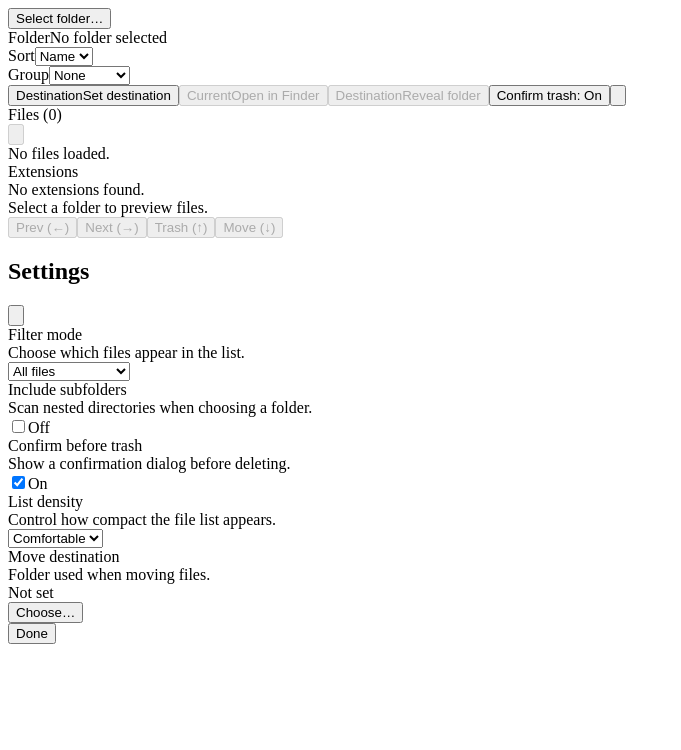
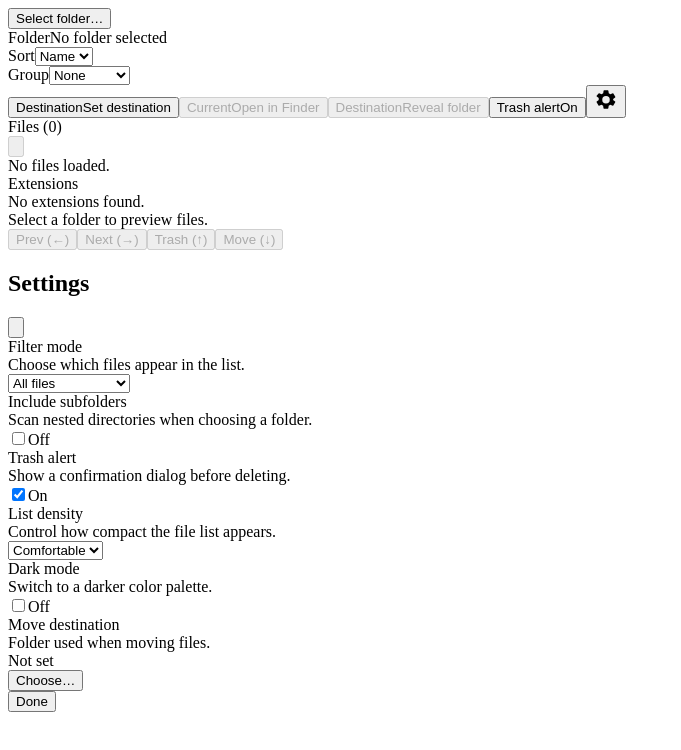
Before and after one commit to totondruppusu/tidy-app, a React (Vite) app: page / in a window 1280 px wide. Both pictures are taken after a click on the button 617 px from the left and 95 px from the top of the page. Shown: the top 750 px of the page, without its empty margins (0-681 px from the left). Built offline with nearby package versions, Linux system fonts and the light colour scheme; the HTML template or start-up script is replaced by a standard one.

Commit message:
beta v0.30

```diff
--- a/src/App.tsx
+++ b/src/App.tsx
@@ -7,6 +7,7 @@ type FilterMode = "all" | "images" | "videos" | "images_videos";
 type SortMode = "name" | "size" | "date";
 type DensityMode = "comfortable" | "compact";
 type GroupMode = "none" | "type" | "extension";
+type ThemeMode = "light" | "dark";
 
 type FileEntry = {
   id: string;
@@ -113,6 +114,20 @@ const extractFolder = (path: string) => {
   return match ? match[1] : path;
 };
 
+const getInitialTheme = (): ThemeMode => {
+  if (typeof window === "undefined") {
+    return "light";
+  }
+  const stored = window.localStorage.getItem("tidy-theme");
+  if (stored === "light" || stored === "dark") {
+    return stored;
+  }
+  if (window.matchMedia?.("(prefers-color-scheme: dark)").matches) {
+    return "dark";
+  }
+  return "light";
+};
+
 export default function App() {
   const [files, setFiles] = useState<FileEntry[]>([]);
   const [currentIndex, setCurrentIndex] = useState(0);
@@ -130,9 +145,15 @@ export default function App() {
   const [scanProgress, setScanProgress] = useState<ScanProgress | null>(null);
   const [renderCount, setRenderCount] = useState(0);
   const [isSettingsOpen, setIsSettingsOpen] = useState(false);
+  const [theme, setTheme] = useState<ThemeMode>(getInitialTheme);
   const activeScanId = useRef<string | null>(null);
   const listItemRefs = useRef<Map<string, HTMLButtonElement | null>>(new Map());
   const previousExtensionsRef = useRef<string[]>([]);
+
+  useEffect(() => {
+    document.documentElement.dataset.theme = theme;
+    window.localStorage.setItem("tidy-theme", theme);
+  }, [theme]);
 
   const updateStatus = useCallback((message: string) => {
     setStatus(message);
@@ -660,12 +681,13 @@ export default function App() {
           </button>
           <button
             type="button"
-            className={`pill-toggle ${confirmTrash ? "on" : "off"}`}
+            className={`pill-button pill-toggle${confirmTrash ? "" : " is-warning"}`}
             onClick={() => setConfirmTrash((prev) => !prev)}
             aria-pressed={confirmTrash}
             disabled={isLoading}
           >
-            {confirmTrash ? "Confirm trash: On" : "Confirm trash: Off"}
+            <span className="pill-label">Trash alert</span>
+            <span className="pill-value">{confirmTrash ? "On" : "Off"}</span>
           </button>
           <button
             type="button"
@@ -675,9 +697,9 @@ export default function App() {
             aria-haspopup="dialog"
             aria-expanded={isSettingsOpen}
           >
-            <svg viewBox="0 0 24 24" aria-hidden="true" focusable="false">
-              <path d="M19.14 12.94c.04-.31.06-.63.06-.94s-.02-.63-.06-.94l2.03-1.58a.5.5 0 0 0 .12-.64l-1.92-3.32a.5.5 0 0 0-.6-.22l-2.39.96a7.02 7.02 0 0 0-1.62-.94l-.36-2.54a.5.5 0 0 0-.5-.42h-3.84a.5.5 0 0 0-.5.42l-.36 2.54c-.57.23-1.12.54-1.62.94l-2.39-.96a.5.5 0 0 0-.6.22L2.61 7.86a.5.5 0 0 0 .12.64l2.03 1.58c-.04.31-.06.63-.06.94s.02.63.06.94l-2.03 1.58a.5.5 0 0 0-.12.64l1.92 3.32c.13.22.39.3.6.22l2.39-.96c.5.4 1.05.71 1.62.94l.36 2.54c.05.24.26.42.5.42h3.84c.25 0 .46-.18.5-.42l.36-2.54c.57-.23 1.12-.54 1.62-.94l2.39.96c.22.08.47 0 .6-.22l1.92-3.32a.5.5 0 0 0-.12-.64l-2.03-1.58ZM12 15.5A3.5 3.5 0 1 1 12 8a3.5 3.5 0 0 1 0 7.5Z" />
-            </svg>
+          <svg viewBox="0 0 24 24" aria-hidden="true" focusable="false" width="24" height="24">
+            <path d="M19.14 12.94c.04-.31.06-.63.06-.94s-.02-.63-.06-.94l2.03-1.58a.5.5 0 0 0 .12-.64l-1.92-3.32a.5.5 0 0 0-.6-.22l-2.39.96a7.02 7.02 0 0 0-1.62-.94l-.36-2.54a.5.5 0 0 0-.5-.42h-3.84a.5.5 0 0 0-.5.42l-.36 2.54c-.57.23-1.12.54-1.62.94l-2.39-.96a.5.5 0 0 0-.6.22L2.61 7.86a.5.5 0 0 0 .12.64l2.03 1.58c-.04.31-.06.63-.06.94s.02.63.06.94l-2.03 1.58a.5.5 0 0 0-.12.64l1.92 3.32c.13.22.39.3.6.22l2.39-.96c.5.4 1.05.71 1.62.94l.36 2.54c.05.24.26.42.5.42h3.84c.25 0 .46-.18.5-.42l.36-2.54c.57-.23 1.12-.54 1.62-.94l2.39.96c.22.08.47 0 .6-.22l1.92-3.32a.5.5 0 0 0-.12-.64l-2.03-1.58ZM12 15.5A3.5 3.5 0 1 1 12 8a3.5 3.5 0 0 1 0 7.5Z" />
+          </svg>
           </button>
         </div>
       </header>
@@ -927,10 +949,10 @@ export default function App() {
               </div>
               <div className="settings-row">
                 <div className="setting-info">
-                  <div className="setting-title">Confirm before trash</div>
+                  <div className="setting-title">Trash alert</div>
                   <div className="setting-subtitle">Show a confirmation dialog before deleting.</div>
                 </div>
-                <label className="setting-toggle">
+                <label className={`setting-toggle${confirmTrash ? "" : " is-warning"}`}>
                   <input
                     type="checkbox"
                     checked={confirmTrash}
@@ -956,6 +978,21 @@ export default function App() {
               </div>
               <div className="settings-row">
                 <div className="setting-info">
+                  <div className="setting-title">Dark mode</div>
+                  <div className="setting-subtitle">Switch to a darker color palette.</div>
+                </div>
+                <label className="setting-toggle">
+                  <input
+                    type="checkbox"
+                    checked={theme === "dark"}
+                    onChange={(event) => setTheme(event.target.checked ? "dark" : "light")}
+                    disabled={isLoading}
+                  />
+                  <span>{theme === "dark" ? "On" : "Off"}</span>
+                </label>
+              </div>
+              <div className="settings-row">
+                <div className="setting-info">
                   <div className="setting-title">Move destination</div>
                   <div className="setting-subtitle">Folder used when moving files.</div>
                   <div className="setting-value">{destination ?? "Not set"}</div>
--- a/src/app.css
+++ b/src/app.css
@@ -1,7 +1,76 @@
 :root {
-  font-family: "Inter", system-ui, sans-serif;
-  color: #1f2933;
-  background-color: #f7f9fc;
+  --color-text-primary: #1f2329;
+  --color-text-secondary: #4b5563;
+  --color-text-muted: #6b7280;
+  --color-text-tertiary: #374151;
+  --color-text-subtle: #586071;
+  --color-text-faint: #9aa3af;
+  --color-bg: #f1f3f6;
+  --color-surface: #f9fafb;
+  --color-surface-muted: #eef1f4;
+  --color-surface-soft: #f4f6f8;
+  --color-surface-glass: rgba(249, 250, 251, 0.86);
+  --color-border: #e1e4e8;
+  --color-border-strong: #cfd5dc;
+  --color-border-soft: #e7ebf0;
+  --color-border-subtle: #d9dee5;
+  --color-border-faint: #eef1f4;
+  --color-border-card: #e6e9ee;
+  --color-icon: #3c4452;
+  --color-accent: #4f7ff0;
+  --color-accent-soft: #e6efff;
+  --color-accent-light: #eef3ff;
+  --color-accent-strong: #1f5ed9;
+  --color-accent-bright: #5a8bff;
+  --color-badge-green-bg: #e6f6ec;
+  --color-badge-green-text: #237a3f;
+  --color-badge-amber-bg: #f9f2dc;
+  --color-badge-amber-text: #8a5b15;
+  --color-media-bg: #10131a;
+  --shadow-card: 0 8px 24px rgba(15, 18, 24, 0.08);
+  --shadow-panel: 0 6px 18px rgba(15, 18, 24, 0.08);
+  --shadow-media: 0 12px 28px rgba(15, 18, 24, 0.12);
+  --shadow-modal: 0 28px 64px rgba(15, 18, 24, 0.18);
+  font-family: "Segoe UI Variable", "Segoe UI", "Inter", system-ui, sans-serif;
+  color: var(--color-text-primary);
+  background-color: var(--color-bg);
+  color-scheme: light;
+}
+
+:root[data-theme="dark"] {
+  --color-text-primary: #f3f4f6;
+  --color-text-secondary: #c7ced6;
+  --color-text-muted: #9aa3af;
+  --color-text-tertiary: #e5e7eb;
+  --color-text-subtle: #b4bcc6;
+  --color-text-faint: #7c8796;
+  --color-bg: #111214;
+  --color-surface: #1a1c1f;
+  --color-surface-muted: #202328;
+  --color-surface-soft: #1d2025;
+  --color-surface-glass: rgba(26, 28, 31, 0.88);
+  --color-border: #2c3137;
+  --color-border-strong: #3b424a;
+  --color-border-soft: #262b31;
+  --color-border-subtle: #323840;
+  --color-border-faint: #1f242a;
+  --color-border-card: #272d35;
+  --color-icon: #c7cdd4;
+  --color-accent: #6b8ff5;
+  --color-accent-soft: #202a3d;
+  --color-accent-light: #1f2a40;
+  --color-accent-strong: #a7bfff;
+  --color-accent-bright: #7aa2ff;
+  --color-badge-green-bg: #163122;
+  --color-badge-green-text: #8ce0b1;
+  --color-badge-amber-bg: #3b2f1b;
+  --color-badge-amber-text: #f2c078;
+  --color-media-bg: #0d0f12;
+  --shadow-card: 0 12px 28px rgba(0, 0, 0, 0.45);
+  --shadow-panel: 0 10px 22px rgba(0, 0, 0, 0.4);
+  --shadow-media: 0 16px 32px rgba(0, 0, 0, 0.5);
+  --shadow-modal: 0 32px 72px rgba(0, 0, 0, 0.55);
+  color-scheme: dark;
 }
 
 * {
@@ -22,6 +91,7 @@ button,
 select,
 input {
   font: inherit;
+  color: inherit;
 }
 
 .app-shell {
@@ -36,8 +106,8 @@ input {
   align-items: center;
   gap: 14px;
   padding: 12px 16px;
-  background: #ffffff;
-  border-bottom: 1px solid #dfe3e8;
+  background: var(--color-surface);
+  border-bottom: 1px solid var(--color-border);
   flex-wrap: wrap;
 }
 
@@ -55,14 +125,15 @@ input {
 .toolbar button {
   padding: 8px 12px;
   border-radius: 8px;
-  border: 1px solid #c2c8d0;
-  background: #f2f4f8;
+  border: 1px solid var(--color-border-strong);
+  background: var(--color-surface-muted);
   cursor: pointer;
 }
 
 .toolbar .icon-button {
   width: 34px;
   height: 34px;
+  border-radius: 999px;
 }
 
 .toolbar .pill-button {
@@ -72,30 +143,32 @@ input {
   gap: 2px;
   padding: 6px 10px;
   border-radius: 12px;
-  border: 1px solid #e2e8f0;
-  background: #f8fafc;
+  border: 1px solid var(--color-border-soft);
+  background: var(--color-surface-soft);
   min-width: 160px;
   text-align: left;
 }
 
-.toolbar .pill-toggle {
-  padding: 8px 12px;
-  border-radius: 999px;
-  border: 1px solid #d9e2ec;
-  background: #f8fafc;
-  font-size: 12px;
-  font-weight: 600;
+.toolbar .pill-button.pill-toggle {
   cursor: pointer;
 }
 
-.toolbar .pill-toggle.on {
-  border-color: #84a9ff;
-  background: #e8f0ff;
-  color: #1d4ed8;
+.toolbar .pill-button.pill-toggle.is-warning {
+  border-color: #f3b4ad;
+  background: #fdeceb;
 }
 
-.toolbar .pill-toggle.off {
-  color: #52606d;
+.toolbar .pill-button.pill-toggle.is-warning .pill-value {
+  color: #b42318;
+}
+
+:root[data-theme="dark"] .toolbar .pill-button.pill-toggle.is-warning {
+  border-color: #7a2e2e;
+  background: #2a1616;
+}
+
+:root[data-theme="dark"] .toolbar .pill-button.pill-toggle.is-warning .pill-value {
+  color: #f97066;
 }
 
 .toolbar-control {
@@ -109,14 +182,14 @@ input {
   font-size: 10px;
   text-transform: uppercase;
   letter-spacing: 0.08em;
-  color: #7b8794;
+  color: var(--color-text-muted);
 }
 
 .toolbar select {
   padding: 6px 10px;
   border-radius: 8px;
-  border: 1px solid #c2c8d0;
-  background: #f2f4f8;
+  border: 1px solid var(--color-border-strong);
+  background: var(--color-surface-muted);
 }
 
 .toolbar-pill {
@@ -125,8 +198,8 @@ input {
   gap: 2px;
   padding: 6px 10px;
   border-radius: 12px;
-  border: 1px solid #e2e8f0;
-  background: #f8fafc;
+  border: 1px solid var(--color-border-soft);
+  background: var(--color-surface-soft);
   max-width: 220px;
 }
 
@@ -134,12 +207,12 @@ input {
   font-size: 10px;
   text-transform: uppercase;
   letter-spacing: 0.08em;
-  color: #7b8794;
+  color: var(--color-text-muted);
 }
 
 .pill-value {
   font-size: 12px;
-  color: #334155;
+  color: var(--color-text-tertiary);
   white-space: nowrap;
   overflow: hidden;
   text-overflow: ellipsis;
@@ -160,8 +233,8 @@ input {
 }
 
 .list-panel {
-  border-right: 1px solid #dfe3e8;
-  background: #ffffff;
+  border-right: 1px solid var(--color-border);
+  background: var(--color-surface);
   display: flex;
   flex-direction: column;
   min-height: 0;
@@ -169,7 +242,7 @@ input {
 
 .list-header {
   padding: 10px 12px;
-  border-bottom: 1px solid #eef1f4;
+  border-bottom: 1px solid var(--color-border-faint);
   font-weight: 600;
   display: flex;
   align-items: center;
@@ -186,19 +259,33 @@ input {
 .icon-button {
   width: 30px;
   height: 30px;
-  display: grid;
-  place-items: center;
-  border-radius: 8px;
-  border: 1px solid #c2c8d0;
-  background: #f2f4f8;
+  display: inline-flex;
+  align-items: center;
+  justify-content: center;
+  border-radius: 999px;
+  border: 1px solid var(--color-border-strong);
+  background: var(--color-surface-muted);
   cursor: pointer;
   padding: 0;
 }
 
 .icon-button svg {
-  width: 16px;
-  height: 16px;
-  fill: #3f4a56;
+  width: 18px;
+  height: 18px;
+  fill: var(--color-icon);
+}
+
+.settings-button svg {
+  width: 22px;
+  height: 22px;
+  display: block;
+  transform: scale(1.1);
+  transform-origin: center;
+}
+
+.settings-button {
+  width: 36px;
+  height: 36px;
 }
 
 .icon-button:disabled {
@@ -208,7 +295,7 @@ input {
 
 .rendering {
   font-size: 12px;
-  color: #7b8794;
+  color: var(--color-text-muted);
 }
 
 .file-list {
@@ -245,7 +332,7 @@ input {
   font-size: 11px;
   text-transform: uppercase;
   letter-spacing: 0.08em;
-  color: #7b8794;
+  color: var(--color-text-muted);
   padding: 4px 6px 0;
 }
 
@@ -268,36 +355,36 @@ input {
 .skeleton-item {
   height: 34px;
   border-radius: 8px;
-  background: linear-gradient(90deg, #eef1f4 25%, #f7f9fc 50%, #eef1f4 75%);
+  background: linear-gradient(90deg, var(--color-border-faint) 25%, var(--color-bg) 50%, var(--color-border-faint) 75%);
   background-size: 200% 100%;
   animation: shimmer 1.2s ease-in-out infinite;
 }
 
 .list-progress {
   font-size: 12px;
-  color: #7b8794;
+  color: var(--color-text-muted);
   padding: 6px 4px 2px;
 }
 
 .list-footer {
   padding: 6px 10px 10px;
-  border-top: 1px solid #eef1f4;
+  border-top: 1px solid var(--color-border-faint);
   display: flex;
   flex-direction: column;
   gap: 6px;
-  background: #ffffff;
+  background: var(--color-surface);
 }
 
 .footer-title {
   font-size: 10px;
   text-transform: uppercase;
   letter-spacing: 0.08em;
-  color: #7b8794;
+  color: var(--color-text-muted);
 }
 
 .extensions-empty {
   font-size: 12px;
-  color: #9aa5b1;
+  color: var(--color-text-faint);
 }
 
 .extension-filters {
@@ -313,10 +400,10 @@ input {
   gap: 4px;
   padding: 2px 6px;
   border-radius: 999px;
-  border: 1px solid #e2e8f0;
-  background: #f8fafc;
+  border: 1px solid var(--color-border-soft);
+  background: var(--color-surface-soft);
   font-size: 11px;
-  color: #52606d;
+  color: var(--color-text-secondary);
   line-height: 1.4;
 }
 
@@ -339,8 +426,8 @@ input {
 }
 
 .file-item.active {
-  border-color: #84a9ff;
-  background: #edf2ff;
+  border-color: var(--color-accent);
+  background: var(--color-accent-light);
 }
 
 .filename {
@@ -359,18 +446,18 @@ input {
 }
 
 .badge-image {
-  background: #e3f9e5;
-  color: #0f5132;
+  background: var(--color-badge-green-bg);
+  color: var(--color-badge-green-text);
 }
 
 .badge-video {
-  background: #e8f0ff;
-  color: #1d4ed8;
+  background: var(--color-accent-soft);
+  color: var(--color-accent-strong);
 }
 
 .badge-other {
-  background: #fef3c7;
-  color: #92400e;
+  background: var(--color-badge-amber-bg);
+  color: var(--color-badge-amber-text);
 }
 
 .preview-panel {
@@ -390,9 +477,9 @@ input {
   text-align: center;
   padding: 24px;
   border-radius: 16px;
-  background: #ffffff;
-  border: 1px solid #e5e9f0;
-  box-shadow: 0 8px 24px rgba(15, 23, 42, 0.08);
+  background: var(--color-surface);
+  border: 1px solid var(--color-border-card);
+  box-shadow: var(--shadow-card);
   max-width: 360px;
 }
 
@@ -403,7 +490,7 @@ input {
 
 .loading-subtitle {
   font-size: 13px;
-  color: #7b8794;
+  color: var(--color-text-muted);
 }
 
 .loading-meter {
@@ -411,7 +498,7 @@ input {
   width: 100%;
   height: 6px;
   border-radius: 999px;
-  background: #edf2ff;
+  background: var(--color-accent-light);
   overflow: hidden;
 }
 
@@ -419,7 +506,7 @@ input {
   position: absolute;
   top: 0;
   height: 100%;
-  background: linear-gradient(90deg, #84a9ff, #4c6fff);
+  background: linear-gradient(90deg, var(--color-accent), var(--color-accent-bright));
 }
 
 .loading-meter.indeterminate span {
@@ -437,8 +524,8 @@ input {
   width: 36px;
   height: 36px;
   border-radius: 50%;
-  border: 3px solid #d9e2ec;
-  border-top-color: #4c6fff;
+  border: 3px solid var(--color-border-subtle);
+  border-top-color: var(--color-accent-bright);
   animation: spin 0.9s linear infinite;
 }
 
@@ -471,9 +558,9 @@ input {
   gap: 12px;
   padding: 12px;
   border-radius: 12px;
-  background: #ffffff;
-  border: 1px solid #e2e8f0;
-  box-shadow: 0 6px 18px rgba(15, 23, 42, 0.08);
+  background: var(--color-surface);
+  border: 1px solid var(--color-border-soft);
+  box-shadow: var(--shadow-panel);
   max-height: 100%;
   overflow: auto;
 }
@@ -495,12 +582,12 @@ input {
   font-size: 11px;
   text-transform: uppercase;
   letter-spacing: 0.08em;
-  color: #7b8794;
+  color: var(--color-text-muted);
 }
 
 .meta-value {
   font-size: 13px;
-  color: #1f2933;
+  color: var(--color-text-primary);
   word-break: break-word;
 }
 
@@ -514,8 +601,8 @@ input {
   max-width: 100%;
   max-height: 70vh;
   border-radius: 12px;
-  box-shadow: 0 10px 20px rgba(15, 23, 42, 0.1);
-  background: #0f172a;
+  box-shadow: var(--shadow-media);
+  background: var(--color-media-bg);
 }
 
 .preview-content video {
@@ -524,22 +611,22 @@ input {
 
 .caption {
   font-size: 14px;
-  color: #52606d;
+  color: var(--color-text-secondary);
 }
 
 .loading-percent {
   font-size: 13px;
-  color: #52606d;
+  color: var(--color-text-secondary);
 }
 
 .placeholder {
-  color: #52606d;
+  color: var(--color-text-secondary);
   text-align: center;
 }
 
 .empty {
   font-size: 13px;
-  color: #9aa5b1;
+  color: var(--color-text-faint);
   padding: 12px;
 }
 
@@ -548,15 +635,15 @@ input {
   gap: 12px;
   justify-content: center;
   padding: 12px 16px;
-  border-top: 1px solid #dfe3e8;
-  background: #ffffff;
+  border-top: 1px solid var(--color-border);
+  background: var(--color-surface);
 }
 
 .actions button {
   padding: 10px 16px;
   border-radius: 999px;
-  border: 1px solid #c2c8d0;
-  background: #f2f4f8;
+  border: 1px solid var(--color-border-strong);
+  background: var(--color-surface-muted);
   cursor: pointer;
 }
 
@@ -568,7 +655,7 @@ input {
 .modal-backdrop {
   position: fixed;
   inset: 0;
-  background: rgba(15, 23, 42, 0.45);
+  background: rgba(11, 12, 16, 0.32);
   display: flex;
   align-items: center;
   justify-content: center;
@@ -576,16 +663,22 @@ input {
   z-index: 20;
 }
 
+:root[data-theme="dark"] .modal-backdrop {
+  background: rgba(2, 4, 8, 0.72);
+}
+
 .modal-panel {
   width: min(520px, 100%);
-  background: #ffffff;
+  background: var(--color-surface-glass);
   border-radius: 16px;
-  border: 1px solid #e2e8f0;
-  box-shadow: 0 24px 60px rgba(15, 23, 42, 0.2);
+  border: 1px solid var(--color-border-soft);
+  box-shadow: var(--shadow-modal);
   padding: 18px;
   display: flex;
   flex-direction: column;
   gap: 16px;
+  backdrop-filter: blur(18px);
+  -webkit-backdrop-filter: blur(18px);
 }
 
 .modal-header {
@@ -613,8 +706,8 @@ input {
   gap: 12px;
   padding: 12px;
   border-radius: 12px;
-  background: #f8fafc;
-  border: 1px solid #e5e9f0;
+  background: var(--color-surface-soft);
+  border: 1px solid var(--color-border-card);
 }
 
 .setting-info {
@@ -626,17 +719,17 @@ input {
 .setting-title {
   font-weight: 600;
   font-size: 14px;
-  color: #1f2933;
+  color: var(--color-text-primary);
 }
 
 .setting-subtitle {
   font-size: 12px;
-  color: #7b8794;
+  color: var(--color-text-muted);
 }
 
 .setting-value {
   font-size: 12px;
-  color: #475569;
+  color: var(--color-text-subtle);
   word-break: break-word;
 }
 
@@ -645,7 +738,15 @@ input {
   align-items: center;
   gap: 8px;
   font-size: 12px;
-  color: #52606d;
+  color: var(--color-text-secondary);
+}
+
+.setting-toggle.is-warning {
+  color: #b42318;
+}
+
+:root[data-theme="dark"] .setting-toggle.is-warning {
+  color: #f97066;
 }
 
 .setting-toggle input {
@@ -657,8 +758,8 @@ input {
 .modal-panel select {
   padding: 8px 12px;
   border-radius: 8px;
-  border: 1px solid #c2c8d0;
-  background: #f2f4f8;
+  border: 1px solid var(--color-border-strong);
+  background: var(--color-surface-muted);
   font: inherit;
 }
 
```
